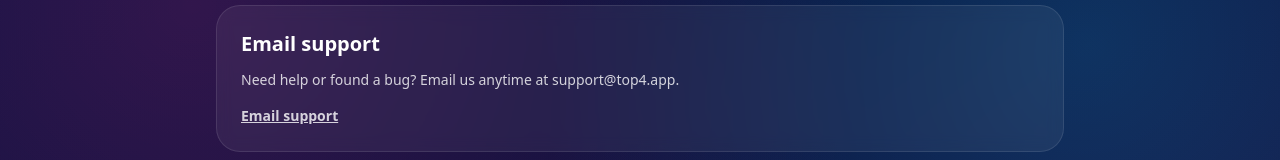
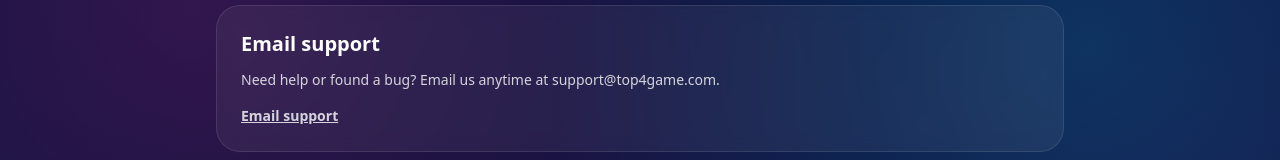
Before and after one commit to quinndarling21/top4_landing, a Next.js app: page /support in a window 1280 px wide. Shown: the part 195-355 px from the top of the page. Built offline with nearby package versions, Linux system fonts and the light colour scheme.

Commit message:
Support email

```diff
--- a/src/app/support/page.tsx
+++ b/src/app/support/page.tsx
@@ -8,7 +8,7 @@
 const supportChannels = [
   {
     title: "Email support",
-    description: "Need help or found a bug? Email us anytime at support@top4.app.",
+    description: "Need help or found a bug? Email us anytime at support@top4game.com.",
     href: "mailto:support@top4game.com",
     actionLabel: "Email support",
   },
```
